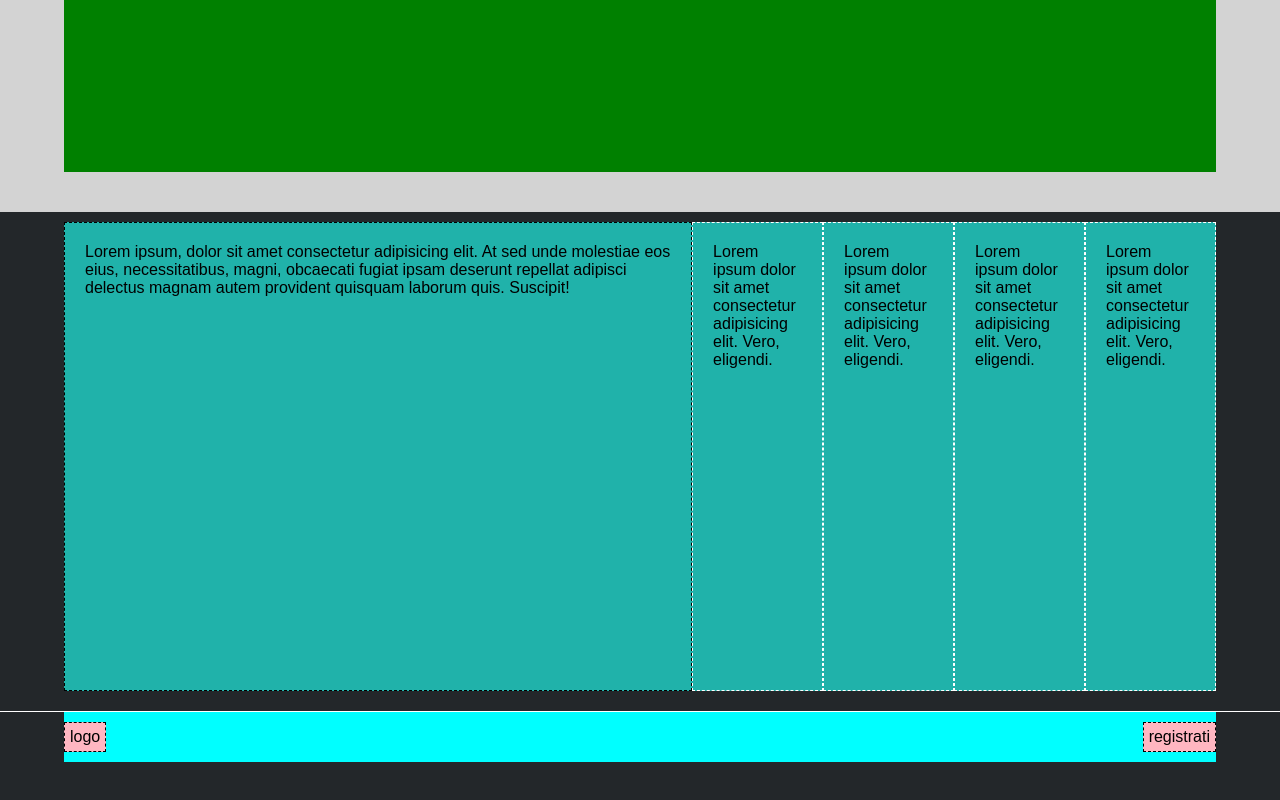
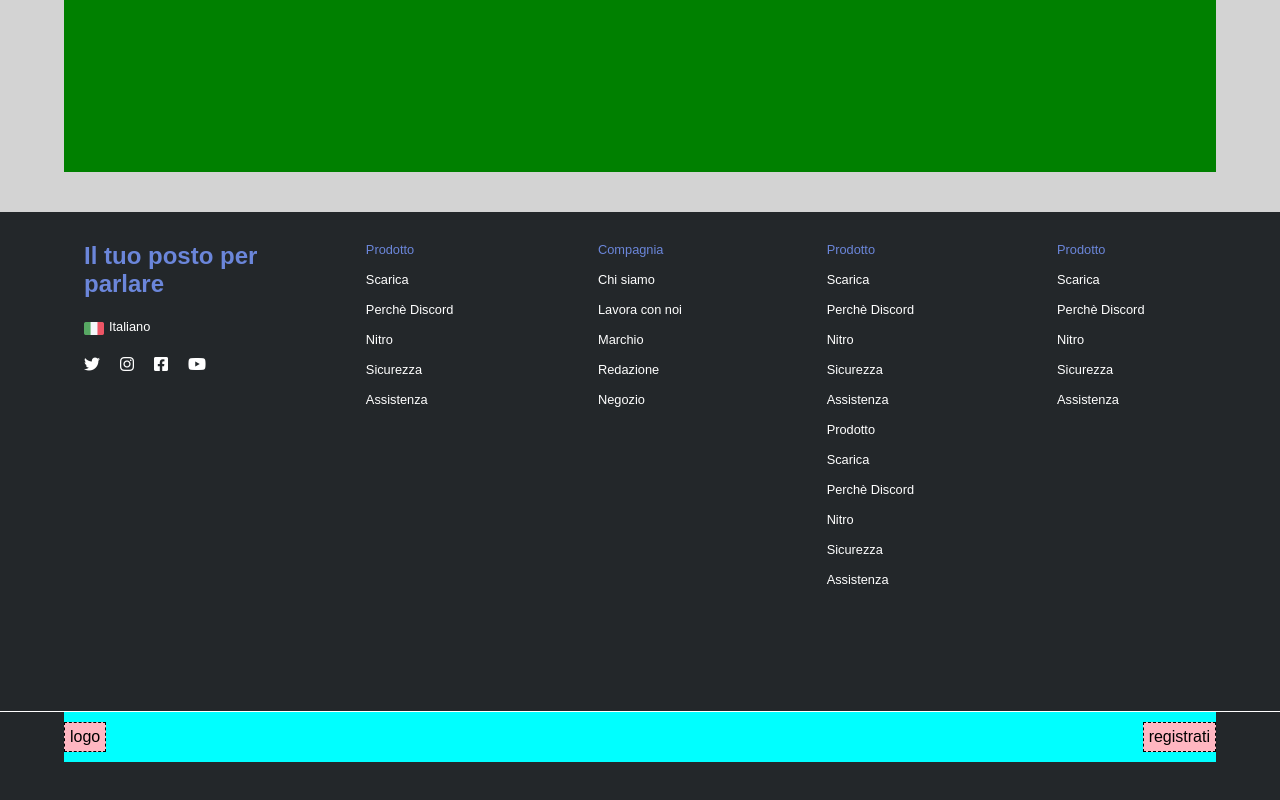
Before and after one commit to FraRussotto/htmlcss-discord, a plain HTML site: page index.html in a window 1280 px wide. Shown: the part 2608-3408 px from the top of the page. Drawn offline with Linux system fonts and the light colour scheme.

Commit message:
[ADD] Infobox

```diff
--- a/Asset/style.css
+++ b/Asset/style.css
@@ -162,7 +162,6 @@ align-items: center;
   background-color: rgb(35, 39, 42);
   height: 500px;
   border-bottom: 1px solid white;
-  justify-content: center;
 }
 
 .infobox{
@@ -172,18 +171,58 @@ align-items: center;
 }
 
 .social{
-  background-color: rgb(32, 178, 170);
-  border: 1px dashed rgb(0, 0, 0);
   padding: 20px;
+  width: 20%;
+}
 
+.social p:first-child{
+  font-weight: bold;
+  font-size: 1.5rem;
+  color: rgb(107, 134, 218);
+}
+
+.language{
+  padding: 15px 0;
+  align-items: center;
+}
+
+.language p:nth-child(2){
+  font-size: 0.8rem;
+  line-height: 20px;
+}
+
+.flag{
+  width: 20px;
+  margin-right: 5px;
+}
+
+.language,
+.icon i{
+  padding-right: 20px;
+  color: white;
+}
+
+/* Menu */
+
+.menu{
+  width: 80%;
+  font-size: 0.8rem;
 }
 
 .col{
   display: flex;
-  flex-basis: 25%;
-  background-color: rgb(32, 178, 170);
-  border: 1px dashed white;
-  padding: 20px;
+  justify-content: center;  flex-basis: 25%;
+  padding: 20px 0px;
+  color: white;
+}
+
+.col li{
+  padding-bottom: 15px;
+}
+
+.col li:first-child{
+  color: rgb(107, 134, 218);
+
 }
 
 /* Footer */
--- a/index.html
+++ b/index.html
@@ -90,22 +90,67 @@
 
     <div class="bkgfooter d-flex">
       <div class="infobox container">
-        <div class="social d-flex">
-         Lorem ipsum, dolor sit amet consectetur adipisicing elit. At sed unde molestiae eos eius, necessitatibus, magni, obcaecati fugiat ipsam deserunt repellat adipisci delectus magnam autem provident quisquam laborum quis. Suscipit!
+        <div class="social">
+        <p>Il tuo posto per parlare</p>
+          <div class="language d-flex">
+            <p><img class="flag" src="./Asset/img/ita.png" alt=""></p>
+            <p>Italiano</p>
+          </div>
+        <div class="icon d-flex">
+          <i class="fa-brands fa-twitter"></i>
+          <i class="fa-brands fa-instagram"></i>
+          <i class="fa-brands fa-square-facebook"></i>
+          <i class="fa-brands fa-youtube"></i>
         </div>
-        <div class="col">
-          Lorem ipsum dolor sit amet consectetur adipisicing elit. Vero, eligendi.
         </div>
-        <div class="col">
-          Lorem ipsum dolor sit amet consectetur adipisicing elit. Vero, eligendi.
+        <div class="menu d-flex">
+          <div class="col">
+            <ul>
+              <li>Prodotto</li>
+              <li>Scarica</li>
+              <li>Perchè Discord</li>
+              <li>Nitro</li>
+              <li>Sicurezza</li>
+              <li>Assistenza</li>
+            </ul>
+          </div>
+          <div class="col">
+            <ul>
+              <li>Compagnia</li>
+              <li>Chi siamo</li>
+              <li>Lavora con noi</li>
+              <li>Marchio</li>
+              <li>Redazione</li>
+              <li>Negozio</li>
+            </ul>
+          </div>
+          <div class="col">
+            <ul>
+              <li>Prodotto</li>
+              <li>Scarica</li>
+              <li>Perchè Discord</li>
+              <li>Nitro</li>
+              <li>Sicurezza</li>
+              <li>Assistenza</li>
+              <li>Prodotto</li>
+              <li>Scarica</li>
+              <li>Perchè Discord</li>
+              <li>Nitro</li>
+              <li>Sicurezza</li>
+              <li>Assistenza</li>
+            </ul>
+          </div>
+          <div class="col">
+            <ul>
+              <li>Prodotto</li>
+              <li>Scarica</li>
+              <li>Perchè Discord</li>
+              <li>Nitro</li>
+              <li>Sicurezza</li>
+              <li>Assistenza</li>
+            </ul>
+          </div>
         </div>
-        <div class="col">
-          Lorem ipsum dolor sit amet consectetur adipisicing elit. Vero, eligendi.
-        </div>
-        <div class="col">
-          Lorem ipsum dolor sit amet consectetur adipisicing elit. Vero, eligendi.
-        </div>
-
       </div>
     </div>
 
```
